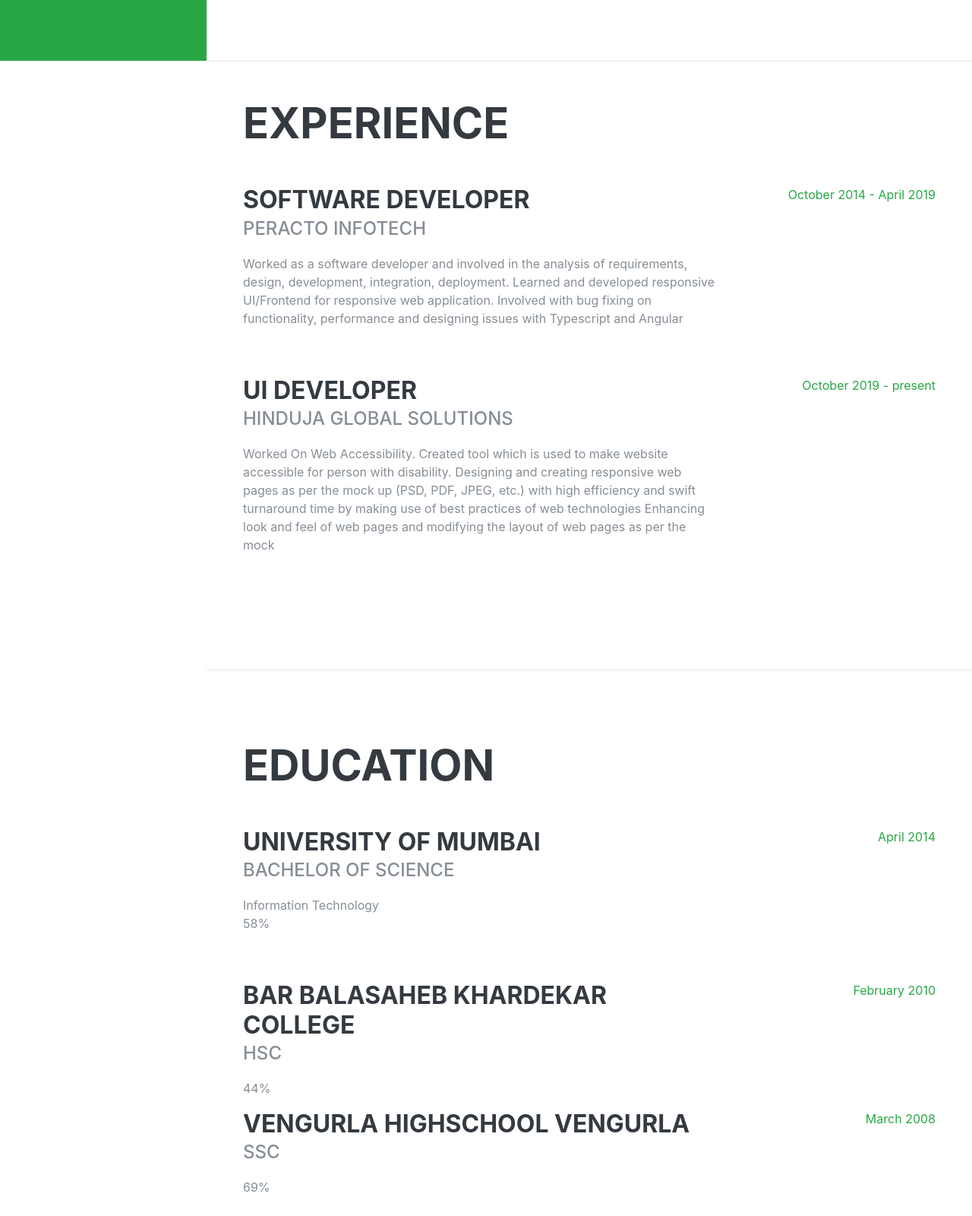
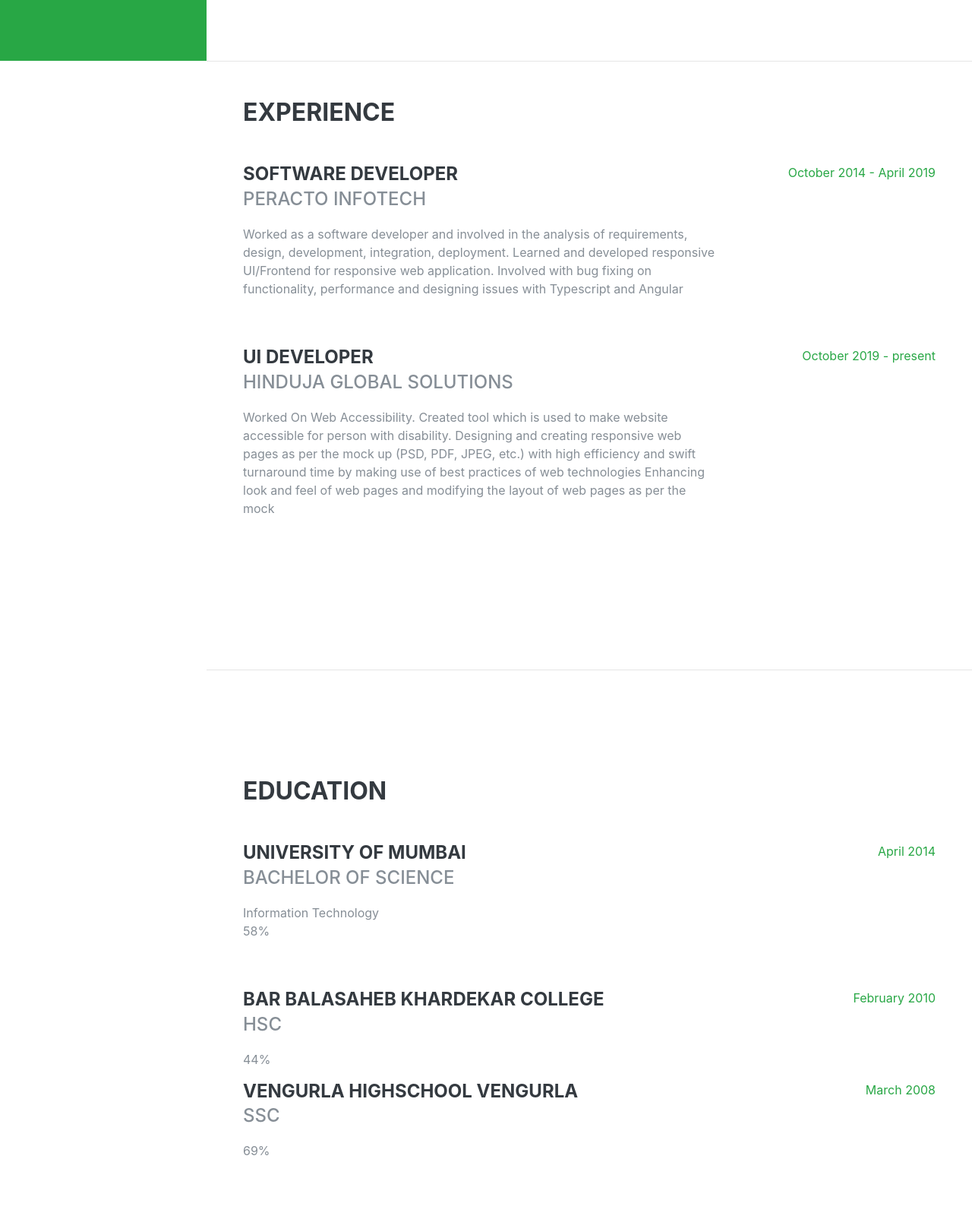
Before and after one commit to sagarspc/portfolio, a plain HTML site: page index.html in a window 1280 px wide. Shown: the part 720-2320 px from the top of the page at 76% size. Drawn offline with Linux system fonts and the light colour scheme.

Commit message:
first commit of portfolio

```diff
--- a/index.html
+++ b/index.html
@@ -64,9 +64,9 @@
 
     <section class="resume-section p-3 p-lg-5 d-flex align-items-center" id="about">
       <div class="w-100">
-        <h2 class="mb-0">Dattaram
+        <h3 class="mb-0">Dattaram
           <span class="text-success">Hodawadekar</span>
-        </h2>
+        </h3>
         <div class="subheading mb-5">B5-103 Bipex Road Ghansoli Navi Mumbai 400701 -
           <a class="text-success" href="mailto:name@email.com">dattaram.120@gmail.com</a>
         </div>
@@ -95,11 +95,11 @@
 
     <section class="resume-section p-3 p-lg-5 d-flex justify-content-center" id="experience">
       <div class="w-100">
-        <h2 class="mb-5">Experience</h2>
+        <h3 class="mb-5">Experience</h3>
 
         <div class="resume-item d-flex flex-column flex-md-row justify-content-between mb-5">
           <div class="resume-content">
-            <h3 class="mb-0">Software Developer</h3>
+            <h4 class="mb-0">Software Developer</h4>
             <div class="subheading mb-3">Peracto Infotech</div>
             <p>Worked as a software developer and involved in the analysis of requirements, design, development, integration, deployment.
               Learned and developed responsive UI/Frontend for responsive web application.
@@ -113,7 +113,7 @@
 
         <div class="resume-item d-flex flex-column flex-md-row justify-content-between mb-5">
           <div class="resume-content">
-            <h3 class="mb-0">UI Developer</h3>
+            <h4 class="mb-0">UI Developer</h4>
             <div class="subheading mb-3">Hinduja Global Solutions</div>
               <p>
                 Worked On Web Accessibility. Created tool which is used to make website accessible for person with disability.
@@ -134,11 +134,11 @@
 
     <section class="resume-section p-3 p-lg-5 d-flex align-items-center" id="education">
       <div class="w-100">
-        <h2 class="mb-5">Education</h2>
+        <h3 class="mb-5">Education</h3>
 
         <div class="resume-item d-flex flex-column flex-md-row justify-content-between mb-5">
           <div class="resume-content">
-            <h3 class="mb-0">University of Mumbai</h3>
+            <h4 class="mb-0">University of Mumbai</h4>
             <div class="subheading mb-3">Bachelor of Science</div>
             <div>Information Technology</div>
             <p>58%</p>
@@ -150,7 +150,7 @@
 
         <div class="resume-item d-flex flex-column flex-md-row justify-content-between">
           <div class="resume-content">
-            <h3 class="mb-0">Bar Balasaheb Khardekar College</h3>
+            <h4 class="mb-0">Bar Balasaheb Khardekar College</h4>
             <div class="subheading mb-3">HSC</div>
             <p>44%</p>
           </div>
@@ -161,7 +161,7 @@
 
         <div class="resume-item d-flex flex-column flex-md-row justify-content-between">
           <div class="resume-content">
-            <h3 class="mb-0">Vengurla Highschool Vengurla</h3>
+            <h4 class="mb-0">Vengurla Highschool Vengurla</h4>
             <div class="subheading mb-3">SSC</div>
             <p>69%</p>
           </div>
@@ -177,7 +177,7 @@
 
     <section class="resume-section p-3 p-lg-5 d-flex align-items-center" id="skills">
       <div class="w-100">
-        <h2 class="mb-5">Skills</h2>
+        <h3 class="mb-5">Skills</h3>
 
         <div class="subheading mb-3">Programming Languages &amp; Tools</div>
         <ul class="list-inline dev-icons">
@@ -229,7 +229,7 @@
 
     <section class="resume-section p-3 p-lg-5 d-flex align-items-center" id="interests">
       <div class="w-100">
-        <h2 class="mb-5">Interests</h2>
+        <h3 class="mb-5">Interests</h3>
         <p>
           Apart from being a UI Developer, I enjoy most of my time being outdoors.
           Watching sci-fi movies, listening music. Playing games like cricket.
@@ -242,7 +242,7 @@
 
     <section class="resume-section p-3 p-lg-5 d-flex align-items-center" id="awards">
       <div class="w-100">
-        <h2 class="mb-5">Awards &amp; Certifications</h2>
+        <h3 class="mb-5">Awards &amp; Certifications</h3>
         <ul class="fa-ul mb-0">
           <li>
             <i class="fa-li fa fa-trophy text-warning"></i>
```
